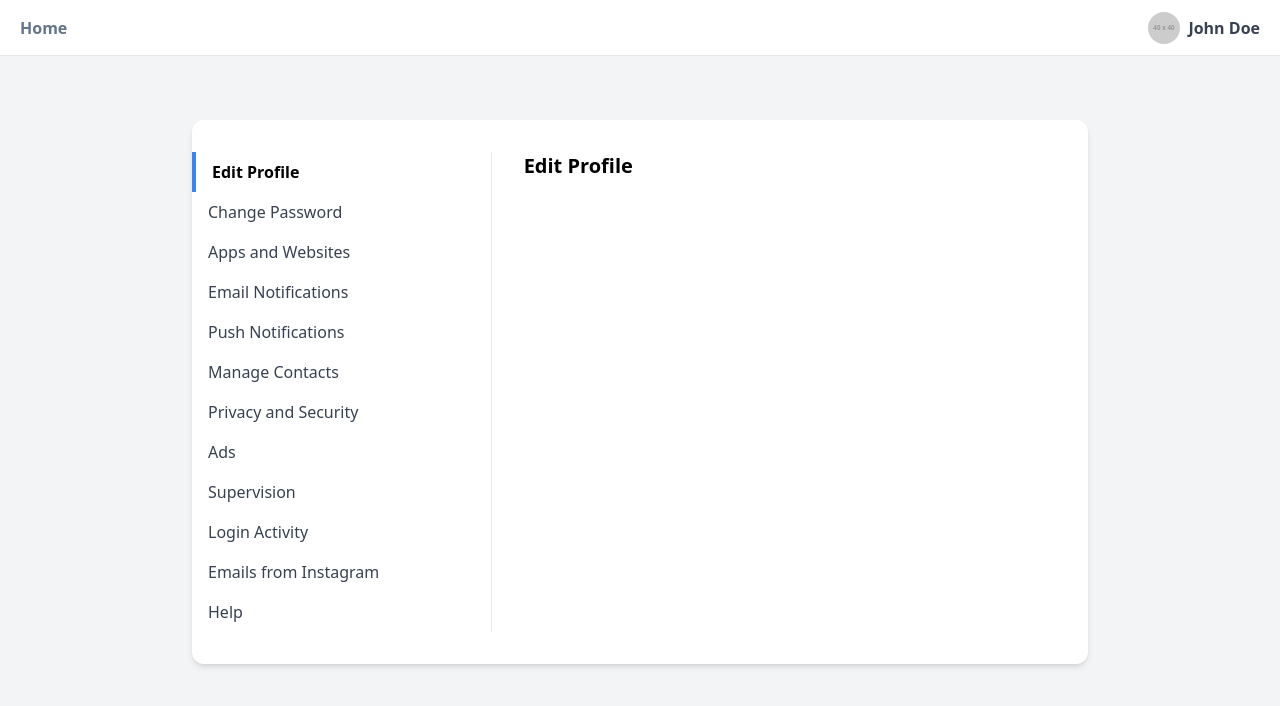
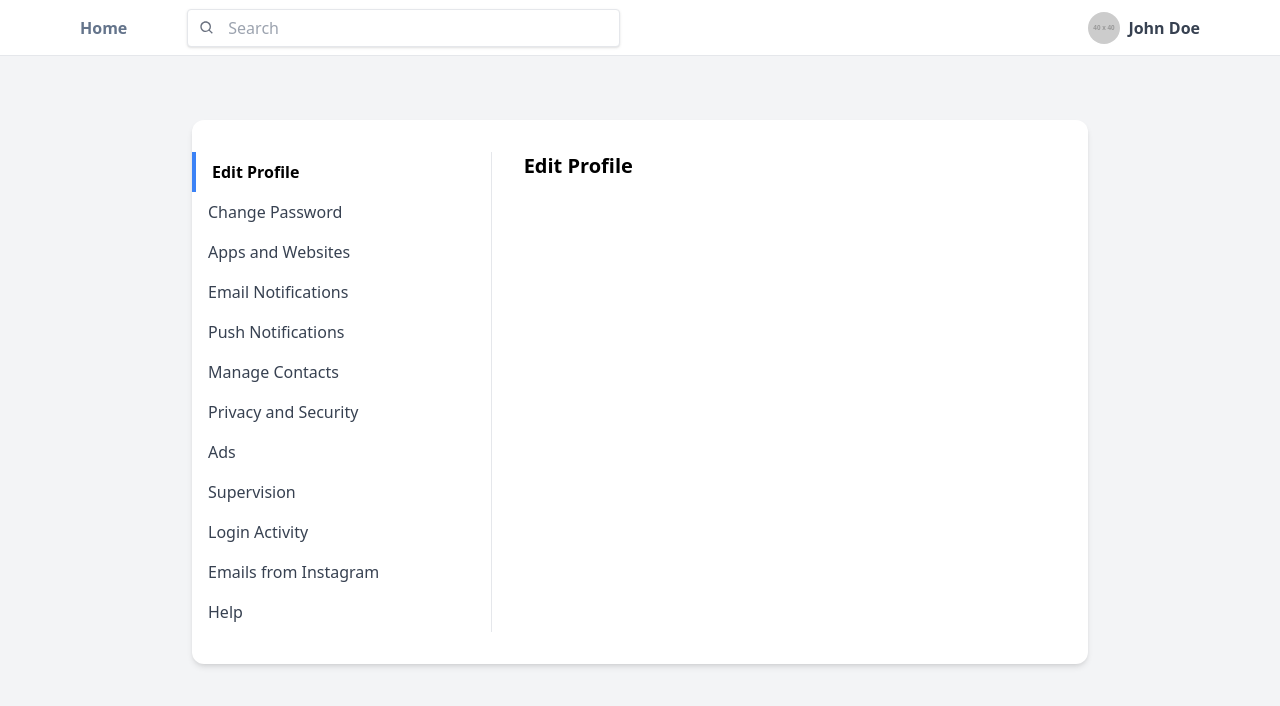
Before and after one commit to lawrencexbaron/social-media-app, a React (Vite) app in the folder client/: page /profile/settings in a window 1280 px wide. Shown: the top 706 px of the page. Built offline with nearby package versions, Linux system fonts and the light colour scheme.

Commit message:
Added hamburger and search ui

```diff
--- a/client/src/components/layout/Base.jsx
+++ b/client/src/components/layout/Base.jsx
@@ -1,6 +1,9 @@
-import React, { useState } from "react";
+import React, { useState, useEffect, useRef } from "react";
 import { useAuthStore } from "../../stores/authStore";
 import { useNavigate } from "react-router-dom";
+import { BiSearch } from "react-icons/bi";
+import TextInput from "../common/TextInput";
+import { Link } from "react-router-dom";
 
 function Base(props) {
   const navigate = useNavigate();
@@ -46,12 +49,76 @@ function Base(props) {
               ></path>
             </svg>
           </button>
+          <div className="my-auto px-5 justify-start w-full">
+            <TextInput
+              placeholder="Search"
+              icon={<BiSearch className="text-gray-500" />}
+              className="w-full"
+            />
+          </div>
         </div>
         {/* Mobile Navbar  */}
-        <div className="w-full h-14 flex content-center justify-between my-auto bg-white border-b border-gray-200 px-5 py-1 sticky top-0 z-50">
-          <div className="content-center my-auto font-semibold text-slate-500">
+        {/* Hamburger menu  */}
+
+        <div
+          className={`fixed h-full top-0 left-0 w-1/2 bg-white z-50 ${
+            isOpen ? "transform translate-x-0" : "transform -translate-x-full"
+          } transition-all duration-300 ease-in-out border-r border-gray-300`}
+        >
+          <div className="relative flex flex-col h-full w-full bg-gray-100">
+            <div className="absolute top-0 right-0 p-4">
+              <button
+                onClick={() => setIsOpen(false)}
+                className="text-2xl text-gray-500 focus:outline-none"
+              >
+                &times;
+              </button>
+            </div>
+            <div className="flex-grow flex flex-col justify-center items-center">
+              <ul className="text-center">
+                <li className="py-4">
+                  <Link
+                    className="font-bold text-xl text-gray-700 hover:text-gray-900"
+                    to="/feed"
+                  >
                     Home
+                  </Link>
+                </li>
+                <li className="py-4">
+                  <a
+                    href="/"
+                    className="font-bold text-xl text-gray-700 hover:text-gray-900"
+                  >
+                    About
+                  </a>
+                </li>
+                <li className="py-4">
+                  <a
+                    href="/"
+                    className="font-bold text-xl text-gray-700 hover:text-gray-900"
+                  >
+                    Contact
+                  </a>
+                </li>
+              </ul>
             </div>
+          </div>
+        </div>
+        {/* Hamburger menu  */}
+        <div className="hidden sm:flex w-full h-14  content-center justify-between my-auto bg-white border-b border-gray-200 px-20 py-1 sticky top-0 z-50">
+          <div className="my-auto flex justify-between w-1/2">
+            <div className="content-center my-auto font-semibold text-slate-500 mr-10">
+              <Link to="/feed">Home</Link>
+            </div>
+            <div className="my-auto px-5 justify-start w-full">
+              <TextInput
+                placeholder="Search"
+                icon={<BiSearch className="text-gray-500" />}
+                className="w-full"
+              />
+            </div>
+          </div>
+          <div className="my-auto flex justify-end w-1/2">
             <div className="relative inline-block text-left my-auto">
               <button
                 onClick={() => setDropdownOpen(!dropdownOpen)}
@@ -79,6 +146,13 @@ function Base(props) {
                     >
                       Profile
                     </button>
+                    <Link
+                      to="/profile/settings"
+                      className="block w-full text-left px-4 py-2 text-sm text-gray-700 hover:bg-gray-100"
+                      role="menuitem"
+                    >
+                      Settings
+                    </Link>
                     <button
                       onClick={() => handleLogout()}
                       className="block w-full text-left px-4 py-2 text-sm text-gray-700 hover:bg-gray-100"
@@ -91,8 +165,12 @@ function Base(props) {
               )}
             </div>
           </div>
+        </div>
 
-        <div className="max-w-full mx-auto py-6 sm:px-6 lg:px-16">
+        <div
+          className="max-w-full mx-auto py-6 sm:px-6 lg:px-16"
+          onClick={() => setIsOpen(false)}
+        >
           {props.children}
         </div>
       </div>
```
Lines whose indentation alone changed are shown as unchanged.
